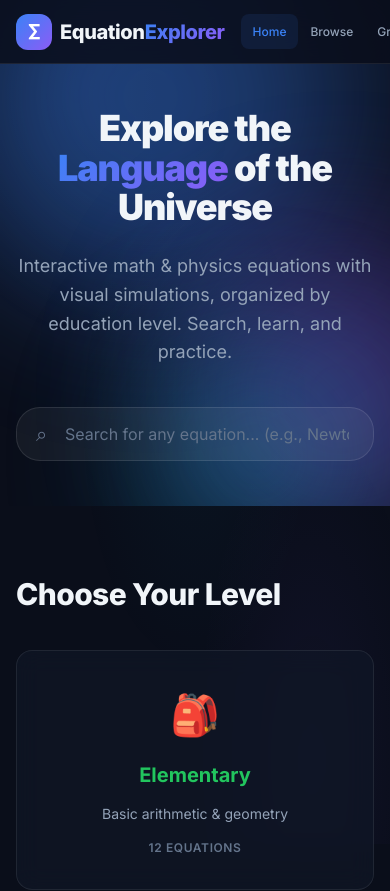
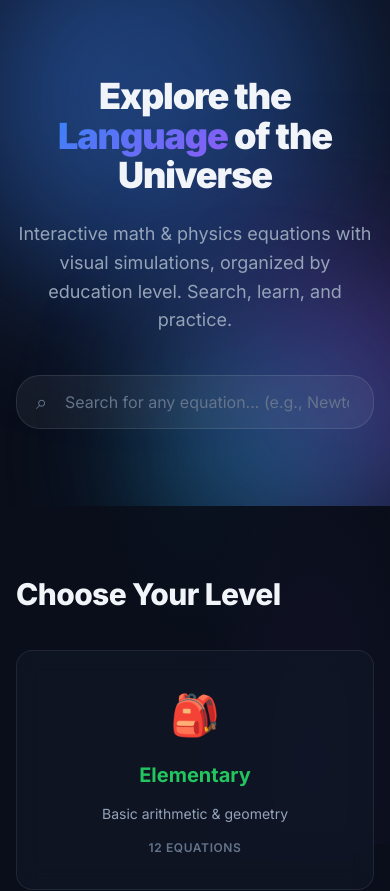
Before and after one commit to punyopan/equation-explorer, a React (Vite) app: page / in a window 390 px wide. Shown: the top 891 px of the page. Built offline with nearby package versions, Linux system fonts and the light colour scheme.

Commit message:
style: hide navbar on mobile, adjust page spacing for full-screen feel

```diff
--- a/src/components/Navbar.css
+++ b/src/components/Navbar.css
@@ -146,17 +146,7 @@
 }
 
 @media (max-width: 768px) {
-  .navbar__search {
+  .navbar {
     display: none;
   }
-  .navbar__inner {
-    gap: var(--space-4);
-  }
-  .navbar__links {
-    gap: 0;
-  }
-  .navbar__link {
-    padding: var(--space-2) var(--space-3);
-    font-size: var(--fs-xs);
-  }
 }
--- a/src/pages/Browse.css
+++ b/src/pages/Browse.css
@@ -123,6 +123,9 @@
 }
 
 @media (max-width: 768px) {
+  .browse {
+    padding-top: var(--space-8);
+  }
   .browse__grid {
     grid-template-columns: 1fr;
   }
--- a/src/pages/EquationDetail.css
+++ b/src/pages/EquationDetail.css
@@ -205,6 +205,9 @@
 }
 
 @media (max-width: 768px) {
+  .detail {
+    padding-top: var(--space-8);
+  }
   .detail__title {
     font-size: var(--fs-3xl);
   }
--- a/src/pages/EquationNetwork.css
+++ b/src/pages/EquationNetwork.css
@@ -41,3 +41,9 @@
   border: 1px solid rgba(255, 255, 255, 0.06);
   background: rgba(15, 23, 42, 0.4);
 }
+
+@media (max-width: 768px) {
+  .equation-network {
+    padding-top: var(--space-4);
+  }
+}
--- a/src/pages/GraphExplorer.css
+++ b/src/pages/GraphExplorer.css
@@ -283,7 +283,8 @@
   .graph-explorer {
     flex-direction: column;
     position: relative;
-    /* Keep height: calc(100vh - var(--navbar-height)) from base */
+    height: 100vh;
+    margin-top: 0;
   }
 
   /* Graph fills the viewport */
--- a/src/pages/Home.css
+++ b/src/pages/Home.css
@@ -274,6 +274,7 @@
 @media (max-width: 768px) {
   .home__hero {
     min-height: 60vh;
+    padding-top: 0;
   }
   .home__title {
     font-size: var(--fs-4xl);
```
